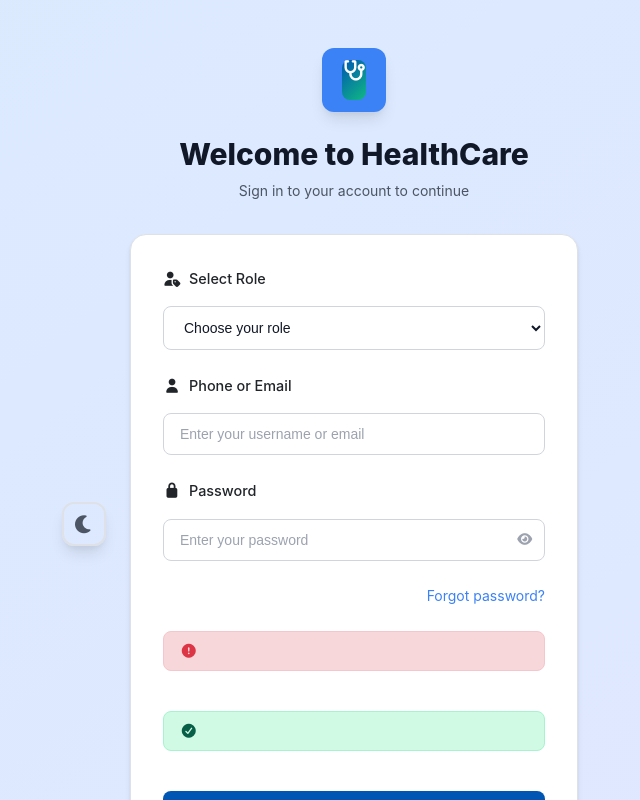
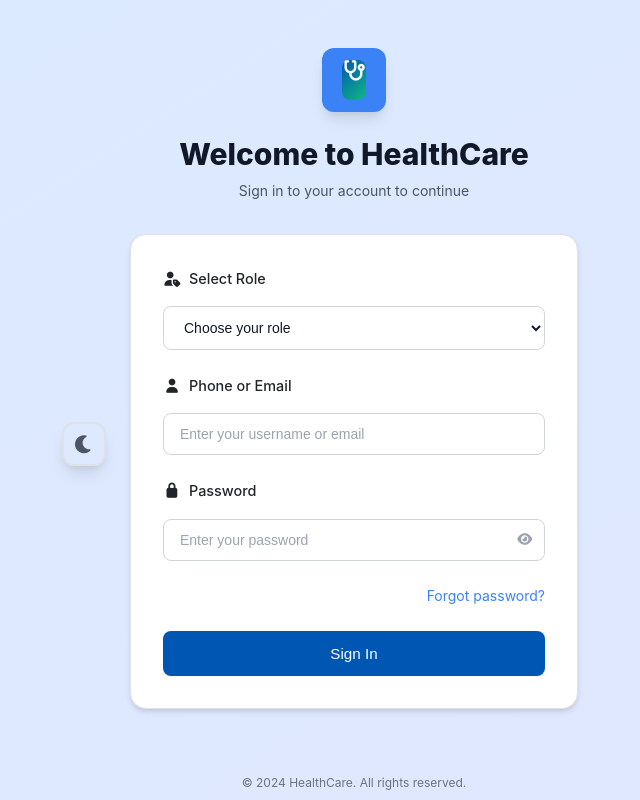
Before and after one commit to ThanushDeveloper/testing, a React (Create React App) app: page / in a window 1280 px wide. Shown: the top 800 px of the page, without its empty margins (308-948 px from the left). Built offline with nearby package versions, Linux system fonts and the light colour scheme.

Commit message:
Refactor login messages and adjust z-index for better visibility
Co-authored-by: testing2testkvai <testing2testkvai@gmail.com>

```diff
--- a/src/components/Login.jsx
+++ b/src/components/Login.jsx
@@ -373,18 +373,21 @@ function Login({ setAuth }) {
               </a>
             </div>
 
-
             {/* Error Message */}
-          <div className={`message error-message ${errorMessage ? 'show' : ''}`}>
+            {errorMessage && (
+              <div className="message error-message show">
                 <i className="fas fa-exclamation-circle message-icon"></i>
                 <span>{errorMessage}</span>
               </div>
+            )}
 
             {/* Success Message */}
-          <div className={`message success-message ${successMessage ? 'show' : ''}`}>
+            {successMessage && (
+              <div className="message success-message show">
                 <i className="fas fa-check-circle message-icon"></i>
                 <span>{successMessage}</span>
               </div>
+            )}
 
             {/* Login Button */}
             <button
--- a/src/styles/Login.css
+++ b/src/styles/Login.css
@@ -145,7 +145,7 @@
   border: 1px solid var(--border-gray-200);
   cursor: pointer;
   transition: all 0.3s ease;
-  z-index: 50;
+  z-index: 100;
   display: flex;
   align-items: center;
   justify-content: center;
```
Lines whose indentation alone changed are shown as unchanged.
